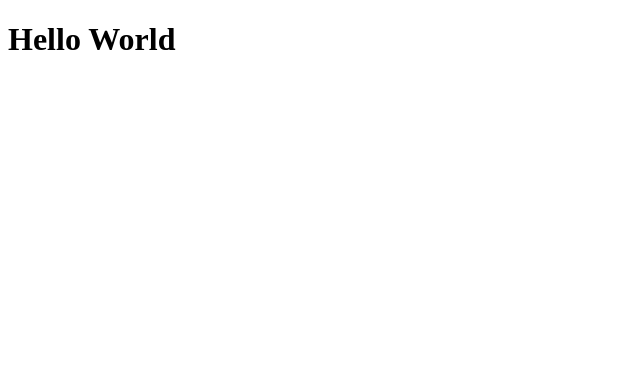
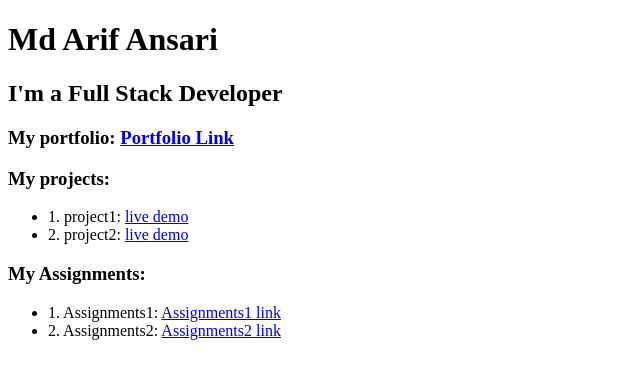
Before and after one commit to arif0718/arif0718.github.io, a plain HTML site: page index.html in a window 1280 px wide. Shown: the whole page, without its empty margins (0-640 px from the left). Drawn offline with Linux system fonts and the light colour scheme.

Commit message:
add portfolio

```diff
--- a/index.html
+++ b/index.html
@@ -6,7 +6,18 @@
     <title>Document</title>
 </head>
 <body>
-    <h1>Hello World</h1>
-
+    <h1>Md Arif Ansari</h1>
+    <h2>I'm a Full Stack Developer</h2>
+    <h3>My portfolio: <a href="#">Portfolio Link</a></h3>
+    <h3>My projects:</h3>
+    <ul>
+        <li>1. project1: <a href="#">live demo</a></li>
+        <li>2. project2: <a href="#">live demo</a></li>
+    </ul>
+    <h3>My Assignments:</h3>
+    <ul>
+        <li>1. Assignments1: <a href="#">Assignments1 link</a></li>
+        <li>2. Assignments2: <a href="#">Assignments2 link</a></li>
+    </ul>
 </body>
 </html>
```
